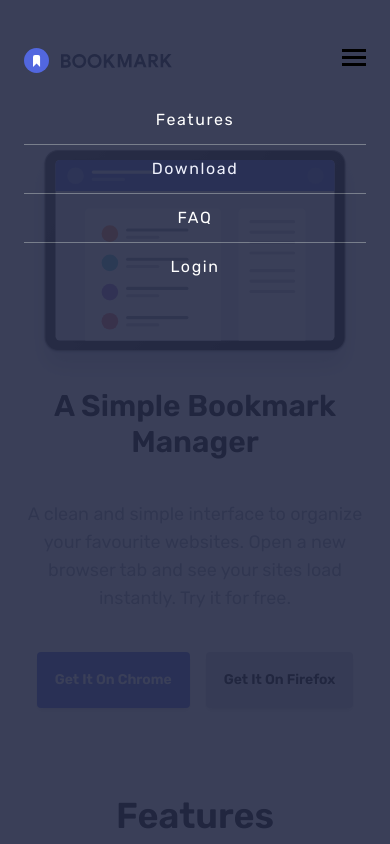
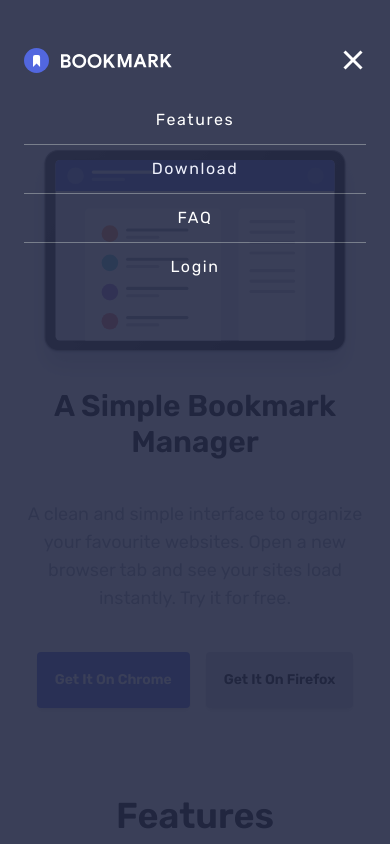
Before and after one commit to LuckySolomi/bookmark-manager, a website: page index.html in a window 390 px wide. Both pictures are taken after a click on the button 354 px from the left and 60 px from the top of the page. Shown: the top 844 px of the page. Drawn offline with Linux system fonts and the light colour scheme.

Commit message:
Adds js to the hamburger button

```diff
--- a/index.html
+++ b/index.html
@@ -45,7 +45,7 @@
         </button>
       </div>
       <!--Mobile Menu-->
-      <div id="menu" class="fixed inset-0 z-20 flex flex-col items-center self-end w-full h-full m-h-screen px-6 py-1 pt-24 pb-4 tracking-widest text-white upercase divide-y divide-gray-500 opacity-90 bg-veryDarkBlue">
+      <div id="menu" class="fixed inset-0 z-20 hidden flex-col items-center self-end w-full h-full m-h-screen px-6 py-1 pt-24 pb-4 tracking-widest text-white upercase divide-y divide-gray-500 opacity-90 bg-veryDarkBlue">
         <div class="w-full py-3 text-center">
           <a href="#features"  class="block hover:text-softRed">Features</a>
         </div>
--- a/js/script.js
+++ b/js/script.js
@@ -1,5 +1,10 @@
 const tabs = document.querySelectorAll(".tab");
 const panels = document.querySelectorAll(".panel");
+const btn = document.getElementById("menu-btn");
+const menu = document.getElementById("menu");
+const logo = document.getElementById("logo");
+
+btn.addEventListener("click", navToggle);
 
 tabs.forEach((tab) => tab.addEventListener("click", onTabClick));
 
@@ -22,3 +27,15 @@ function onTabClick(e) {
       .classList.remove("hidden");
   });
 }
+
+function navToggle() {
+  btn.classList.toggle("open");
+  menu.classList.toggle("flex");
+  menu.classList.toggle("hidden");
+
+  if (menu.classList.contains("flex")) {
+    logo.setAttribute("src", "./images/logo-bookmark-footer.svg");
+  } else {
+    logo.setAttribute("src", "./images/logo-bookmark.svg");
+  }
+}
```
